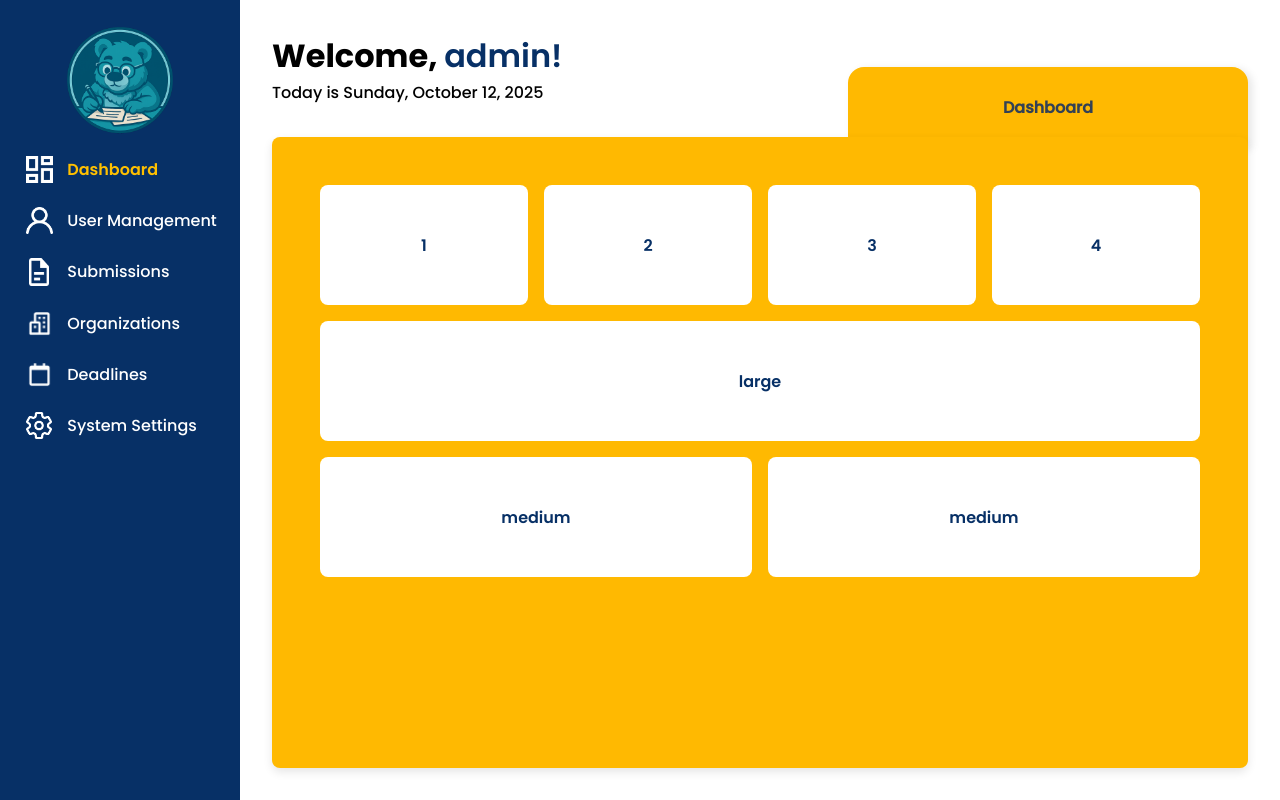
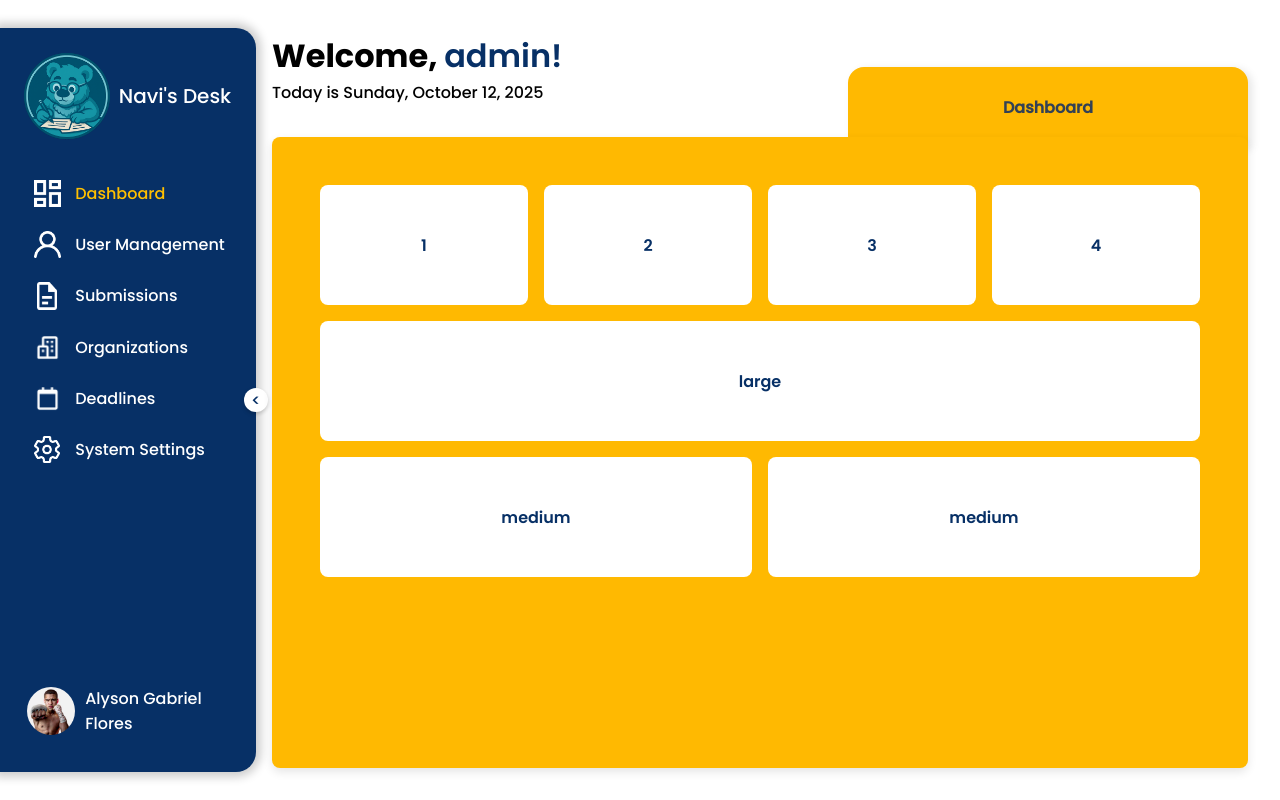
Before and after one commit to seiji0z/navisdesk, a PHP site: page /admin/dashboard.html in a window 1280 px wide. Run offline with PHP 8.4, Linux system fonts and the light colour scheme.

Commit message:
Improve sidebar

```diff
--- a/admin/dashboard.html
+++ b/admin/dashboard.html
@@ -44,14 +44,6 @@
         </div>
       </div>
     </div>
+    <script src="../assets/js/components/sidebar.js"></script>
   </body>
-
-  <script>
-    fetch("../components/sidebar.html")
-      .then((response) => response.text())
-      .then((data) => {
-        document.getElementById("sidebar").innerHTML = data;
-      })
-  </script>
-
 </html>
--- a/assets/css/components/sidebar.css
+++ b/assets/css/components/sidebar.css
@@ -1,3 +1,10 @@
+@font-face {
+  font-family: "PoppinsRegular";
+  src: url("../fonts/Poppins-Regular.ttf") format("truetype");
+  font-weight: normal;
+  font-style: normal;
+}
+
 @font-face {
   font-family: "Poppins";
   src: url("../fonts/Poppins-Medium.ttf") format("truetype");
@@ -12,14 +19,66 @@
 
 .sidenav {
   background-color: #073066;
-  height: 100%;
-  width: 15rem;
+  height: 93vh;
+  border-top-right-radius: 20px;
+  border-bottom-right-radius: 20px;
+  width: 16rem;
+  top: 50%;
+  transform: translateY(-50%);
+  box-shadow: 0 0 10px 5px rgba(0, 0, 0, 0.2);
   position: fixed;
   display: flex;
   flex-direction: column;
-  overflow-x: hidden;
+  overflow: visible;
   padding: 1rem;
   align-items: center;
+  transition: width 0.3s ease;
+}
+
+.toggle-btn {
+  position: absolute;
+  right: -0.75rem;
+  top: 50%;
+  transform: translateY(-50%);
+  background-color: #ffffff;
+  border: none;
+  border-radius: 50%;
+  width: 1.5rem;
+  height: 1.5rem;
+  cursor: pointer;
+  display: flex;
+  justify-content: center;
+  align-items: center;
+  box-shadow: 0 2px 4px rgba(0,0,0,0.2);
+  z-index: 9999;
+}
+
+.toggle-btn:hover {
+  background-color: #d5f3ff;
+}
+
+.arrow {
+  margin-top: 1px;
+  font-size: 1rem;
+  color: #073066;
+}
+
+.sidebar-logo {
+  align-items: center;
+  display: flex;
+  flex-direction: row;
+  margin-bottom: 20px;
+}
+
+.sidebar-logo .sidenav-logo {
+  height: 6.5rem;
+  margin-left: -10px;
+}
+
+.sidebar-logo p {
+  font-size: 20px;
+  font-family: "Poppins", sans-serif;
+  color: #ffffff;
 }
 
 .sidenav nav a {
@@ -35,6 +94,39 @@
   transition: background-color 0.2s ease;
 }
 
+/*------------ WHEN COLLAPSED ------------*/
+.sidenav.collapsed {
+  width: 5rem;
+  align-items: center;
+  transition: width 0.3s ease;
+}
+
+.sidenav.collapsed .sidebar-logo p,
+.sidenav.collapsed nav a span:not(.sidenav-icon),
+.sidenav.collapsed .user-profile span {
+  display: none;
+}
+
+.sidenav.collapsed nav a {
+  justify-content: center;
+}
+
+.sidenav.collapsed .sidenav-logo {
+  height: 3rem;
+  margin: 0;
+}
+
+.sidenav.collapsed .user-profile {
+  justify-content: center;
+}
+
+.sidenav.collapsed .arrow {
+  transform: rotate(180deg);
+  transition: transform 0.3s ease;
+  margin-bottom: 4px;
+}
+
+/*------------ NAV LINKS ------------*/
 .sidenav img {
   height: auto;
   max-width: 8rem;
@@ -62,3 +154,25 @@
   height: 1.7rem;
   width: auto;
 }
+
+/*------------ USER PROFILE ------------*/
+.user-profile {
+  display: flex;
+  flex-direction: row;
+  align-items: center;
+  gap: 10px;
+  margin-top: auto;
+  width: 90%;
+  text-align: center;
+  margin-bottom: 20px;
+}
+
+.user-profile img {
+  height: 3rem;
+  border-radius: 80px;
+}
+
+.user-profile span {
+  color: #ffffff;
+  text-align: left;
+}
--- /dev/null
+++ b/assets/js/components/sidebar.js
@@ -0,0 +1,15 @@
+fetch("../components/sidebar.html")
+  .then((response) => response.text())
+  .then((data) => {
+    document.getElementById("sidebar").innerHTML = data;
+
+    const toggleBtn = document.getElementById("toggle-btn");
+    const sidenav = document.querySelector(".sidenav");
+
+    if (toggleBtn && sidenav) {
+      toggleBtn.addEventListener("click", () => {
+        sidenav.classList.toggle("collapsed");
+      });
+    }
+  })
+  .catch((error) => console.error("Sidebar failed to load:", error));
--- a/components/sidebar.html
+++ b/components/sidebar.html
@@ -1,47 +1,60 @@
 <aside class="sidenav">
-  <img src="../assets/images/navi-logo.png" alt="Navi logo" class="sidenav-logo" />
+
+  <button id="toggle-btn" class="toggle-btn">
+    <span class="arrow">&lt;</span>
+  </button>
+
+  <div class="sidebar-logo">
+    <img src="../assets/images/navi-logo.png" alt="Navi logo" class="sidenav-logo" />
+    <p>Navi's Desk</p>
+  </div>
 
   <nav>
     <a href="dashboard.html" class="active">
       <span class="sidenav-icon">
         <img src="../assets/images/dashboard-icon.png" alt="Dashboard icon" />
       </span>
-      Dashboard
+      <span class="link-text">Dashboard</span>
     </a>
 
     <a href="#">
       <span class="sidenav-icon">
         <img src="../assets/images/user-mgmt-icon.png" alt="User management icon" />
       </span>
-      User Management
+      <span class="link-text">User Management</span>
     </a>
 
     <a href="#">
       <span class="sidenav-icon">
         <img src="../assets/images/submissions-icon.png" alt="Submissions icon" />
       </span>
-      Submissions
+      <span class="link-text">Submissions</span>
     </a>
 
     <a href="#">
       <span class="sidenav-icon">
         <img src="../assets/images/organizations-icon.png" alt="Organizations icon" />
       </span>
-      Organizations
+      <span class="link-text">Organizations</span>
     </a>
 
     <a href="#">
       <span class="sidenav-icon">
         <img src="../assets/images/deadlines-icon.png" alt="Deadlines icon" />
       </span>
-      Deadlines
+      <span class="link-text">Deadlines</span>
     </a>
 
     <a href="#">
       <span class="sidenav-icon">
         <img src="../assets/images/system-settings-icon.png" alt="System settings icon" />
       </span>
-      System Settings
+      <span class="link-text">System Settings</span>
     </a>
   </nav>
+
+  <div class="user-profile">
+    <img src="../assets/images/gab.png" alt="User Avatar" class="user-avatar" />
+    <span class="link-text">Alyson Gabriel Flores</span>
+  </div>
 </aside>
```
Also changed, not shown: assets/images/gab.png (added).
